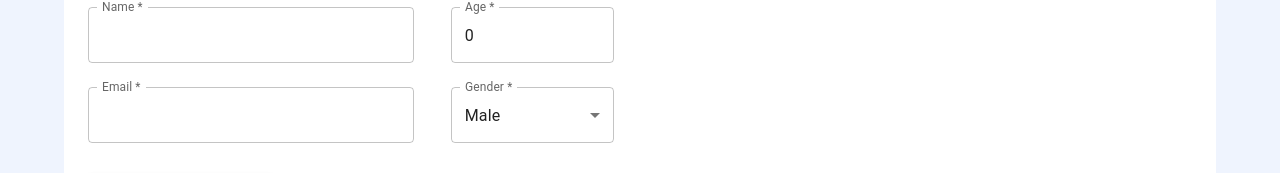
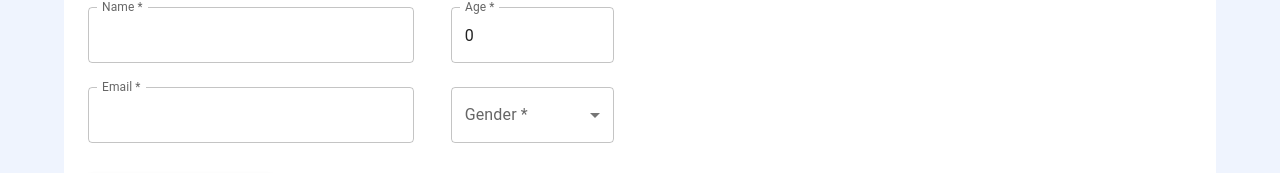
Before and after one commit to JK1997/assignment-cms-beta-werkz, a React (Create React App) app: page /editStaff/1 in a window 1280 px wide. Shown: the part 193-366 px from the top of the page. Built offline with nearby package versions, Linux system fonts and the light colour scheme.

Commit message:
Fixed edit staff bug

```diff
--- a/src/staffPages/EditStaff.tsx
+++ b/src/staffPages/EditStaff.tsx
@@ -50,8 +50,9 @@ export default function EditStaff () {
         );
 
         localStorage.setItem('staffs', JSON.stringify(updatedStaffs));
+        setStaffs(updatedStaffs);
+
         setSuccessMsg("Staff profile updated  successfully.")
-        reset()
         setTimeout(() => {
             navigate('/staffList')
         }, 2000)
@@ -157,8 +158,8 @@ export default function EditStaff () {
                                             select
                                             label="Gender *"
                                             sx={{ width: '90%' }}
-                                            value={staffData.gender || 'Male'}
-                                            onChange={(e) => setValue('gender', e.target.value)}
+                                            value={staffData.gender}
+                                            onChange={(e) => setStaffData({ ...staffData, gender: e.target.value })}
                                             error={!!errors.gender}
                                             helperText={errors.gender && "Gender is required" }
                                         >
--- a/src/staffPages/TopNav.tsx
+++ b/src/staffPages/TopNav.tsx
@@ -53,7 +53,7 @@ const TopNav = ({username} : TopNavProps) => {
                             <FontAwesomeIcon icon={faCircleArrowLeft} size="sm" style={{color: "black"}}/>
                         </IconButton>
                     </Tooltip>
-                    <Typography sx={{color:'#272727', marginLeft: 'auto'}}>{username}</Typography>
+                    <Typography sx={{color:'#272727', marginLeft: 'auto'}}>{username!='null' && username}</Typography>
                     <div>
                         <IconButton
                             size="large"
```
